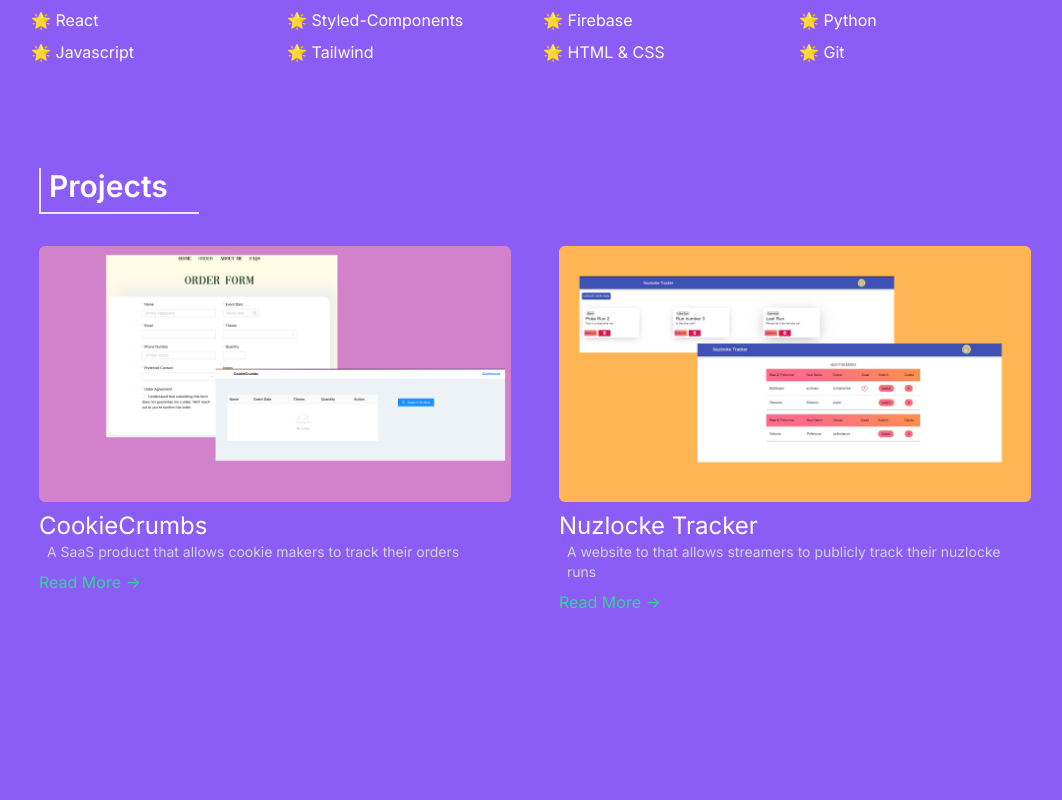
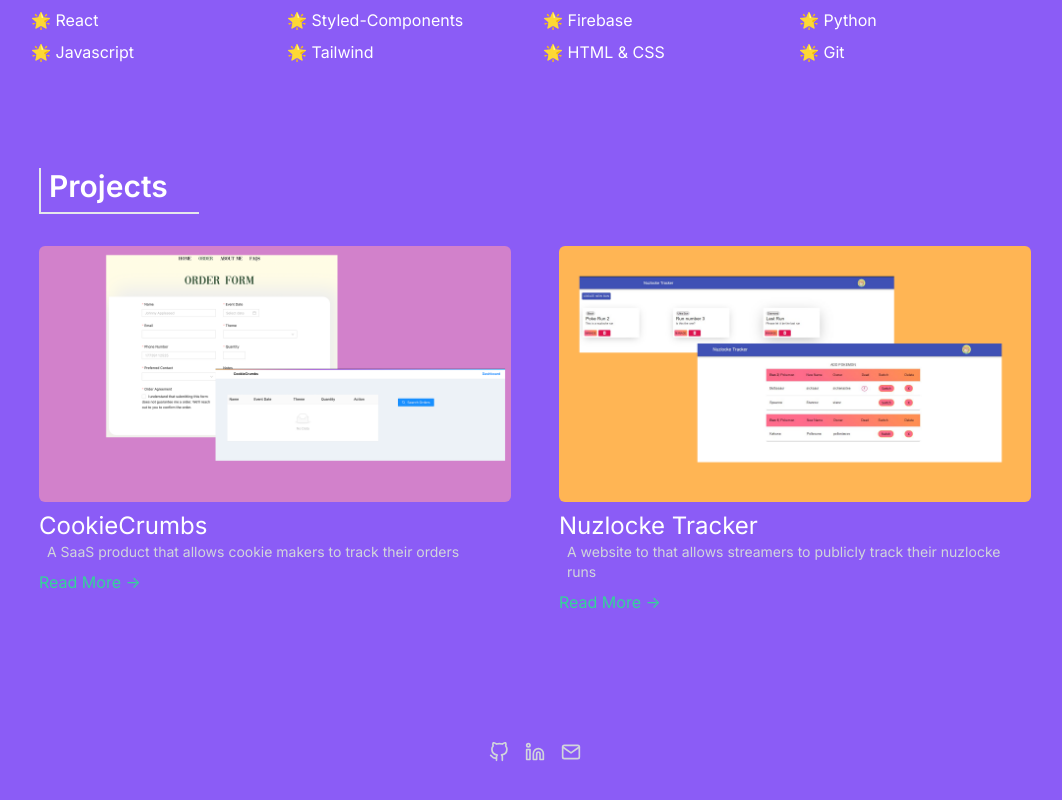
Before and after one commit to berbaroovez/cartols, a Next.js app: page / in a window 1280 px wide. Shown: the part 1236-2036 px from the top of the page, without its empty margins (105-1167 px from the left). Before the commit the page ends 1962 px from the top, so only its background shows below. Built offline with nearby package versions, Linux system fonts and the light colour scheme.

Commit message:
GG's Only

```diff
--- /dev/null
+++ b/components/Footer.js
@@ -0,0 +1,67 @@
+import Link from "next/link";
+//This externallink design is from https://github.com/leerob/leerob.io/blob/master/components/Footer.js all credit to leerobinson
+const ExternalLink = ({ href, children }) => (
+    <a
+      className="text-sm text-gray-300 transition"
+      target="_blank"
+      rel="noopener noreferrer"
+      href={href}
+    >
+      {children}
+    </a>
+  );
+
+export default function Footer(){
+    return(
+        <footer className="grid grid-cols-1 justify-items-center pt-4 pb-16">
+        <div className="flex space-x-4">
+
+                 <ExternalLink href="https://github.com/berbaroovez">
+          <span className="sr-only">Github</span>
+          <svg className="h-5 w-5" viewBox="0 0 24 24">
+            <g
+              fill="none"
+              stroke="currentColor"
+              strokeWidth="2"
+              strokeLinecap="round"
+              strokeLinejoin="round"
+            >
+              <path d="M9 19c-5 1.5-5-2.5-7-3m14 6v-3.87a3.37 3.37 0 0 0-.94-2.61c3.14-.35 6.44-1.54 6.44-7A5.44 5.44 0 0 0 20 4.77 5.07 5.07 0 0 0 19.91 1S18.73.65 16 2.48a13.38 13.38 0 0 0-7 0C6.27.65 5.09 1 5.09 1A5.07 5.07 0 0 0 5 4.77a5.44 5.44 0 0 0-1.5 3.78c0 5.42 3.3 6.61 6.44 7A3.37 3.37 0 0 0 9 18.13V22" />
+            </g>
+          </svg>
+        </ExternalLink>
+        <ExternalLink href="https://www.linkedin.com/in/carterdolson/">
+          <span className="sr-only">LinkedIn</span>
+          <svg className="h-5 w-5" viewBox="0 0 24 24">
+            <g
+              fill="none"
+              stroke="currentColor"
+              strokeWidth="2"
+              strokeLinecap="round"
+              strokeLinejoin="round"
+            >
+              <path d="M16 8a6 6 0 0 1 6 6v7h-4v-7a2 2 0 0 0-2-2 2 2 0 0 0-2 2v7h-4v-7a6 6 0 0 1 6-6z" />
+              <rect x="2" y="9" width="4" height="12" />
+              <circle cx="4" cy="4" r="2" />
+            </g>
+          </svg>
+        </ExternalLink>
+        <ExternalLink href="mailto:carterolson3@gmail.com">
+          <span className="sr-only">Email</span>
+          <svg className="h-5 w-5" viewBox="0 0 24 24">
+            <g
+              fill="none"
+              stroke="currentColor"
+              strokeWidth="2"
+              strokeLinecap="round"
+              strokeLinejoin="round"
+            >
+              <path d="M4 4h16c1.1 0 2 .9 2 2v12c0 1.1-.9 2-2 2H4c-1.1 0-2-.9-2-2V6c0-1.1.9-2 2-2z" />
+              <polyline points="22,6 12,13 2,6" />
+            </g>
+          </svg>
+        </ExternalLink>
+        </div>
+        </footer>
+    )
+}
--- a/components/layout.js
+++ b/components/layout.js
@@ -1,3 +1,4 @@
+import Footer from "./Footer";
 import NavBar from "./NavBar";
 
 const name = "Carter Olson";
@@ -10,6 +11,7 @@
       <main className="grid grid-cols-1 justify-center bg-purple-500 dark:bg-gray-800 px-8">
         {children}
       </main>
+      <Footer/>
     </div>
   );
 }
```
